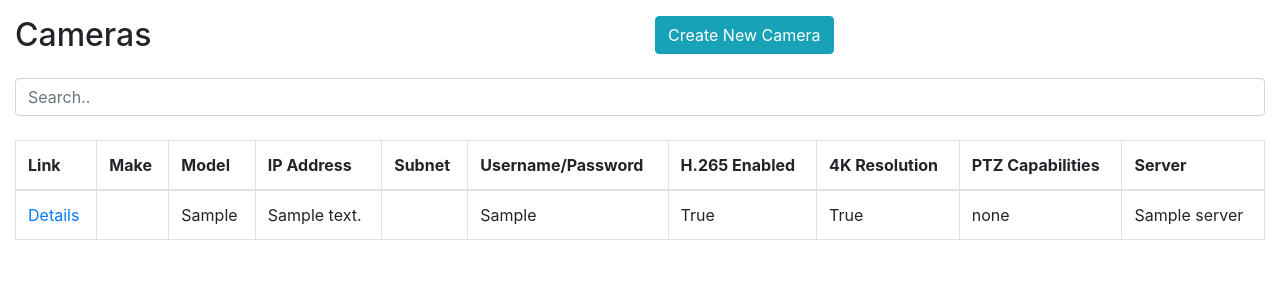
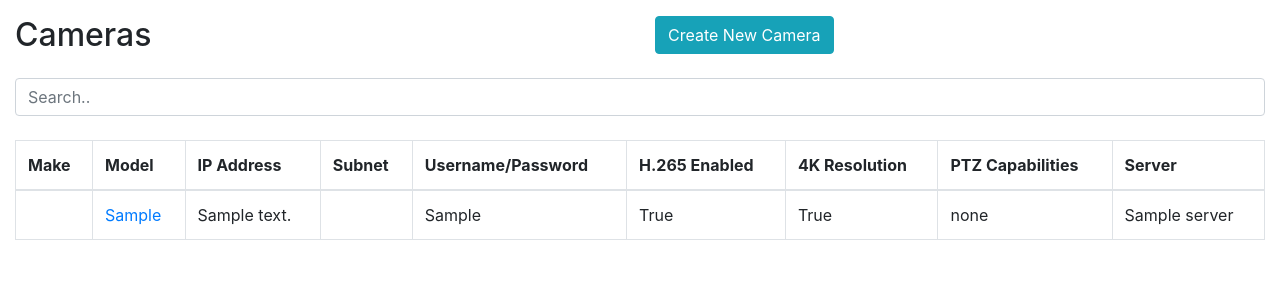
Before and after one commit to dgMello/cam_inventory, a Django app: page /inventory/cameras/ in a window 1280 px wide. Shown: the top 300 px of the page. Run offline with Django 3.2, Linux system fonts and the light colour scheme; tables that the repository leaves empty hold one stand-in row (values such as "Sample post"); some libraries are stand-ins or nearby versions.

Commit message:
remoed link column in cameras table. changed link

```diff
--- a/cam_inventory/urls.py
+++ b/cam_inventory/urls.py
@@ -17,6 +17,6 @@ from django.contrib import admin
 from django.urls import include, path
 
 urlpatterns = [
-path('inventory/', include('inventory.urls')),
+    path('inventory/', include('inventory.urls')),
     path('admin/', admin.site.urls),
 ]
--- a/inventory/templates/inventory/cameras.html
+++ b/inventory/templates/inventory/cameras.html
@@ -19,12 +19,11 @@
     <table id="cameraTable" class="table table-hover table-bordered">
         <thead>
             <tr>
-                        <th>Link</th>
                 <th onclick="sortTable(0)">Make</th>
                 <th onclick="sortTable(1)">Model</th>
                 <th onclick="sortTable(2)">IP Address</th>
                 <th onclick="sortTable(3)">Subnet</th>
-                        <th onclick="sortTable(4)">Username/Password</th>
+                <th>Username/Password</th>
                 <th>H.265 Enabled</th>
                 <th>4K Resolution</th>
                 <th>PTZ Capabilities</th>
@@ -35,9 +34,8 @@
         <tbody id="cameraTableBody">
             {% for camera in camera_list %}
                 <tr>
-                           <td><a href="/inventory/cameras/{{ camera.id }}/">Details</a></td>
                     <td>{{ camera.make }}</td>
-                           <td>{{ camera.model }}</td>
+                    <td><a href="/inventory/cameras/{{ camera.id }}/">{{ camera.model }}</a></td>
                     <td>{{ camera.ip_address }}</td>
                     <td>{{ camera.subnet }}</td>
                     <td>{{ camera.un_pw }}</td>
```
Also changed, not shown: cam_inventory/settings.py (+0 -10 lines). Lines whose indentation alone changed are shown as unchanged.
